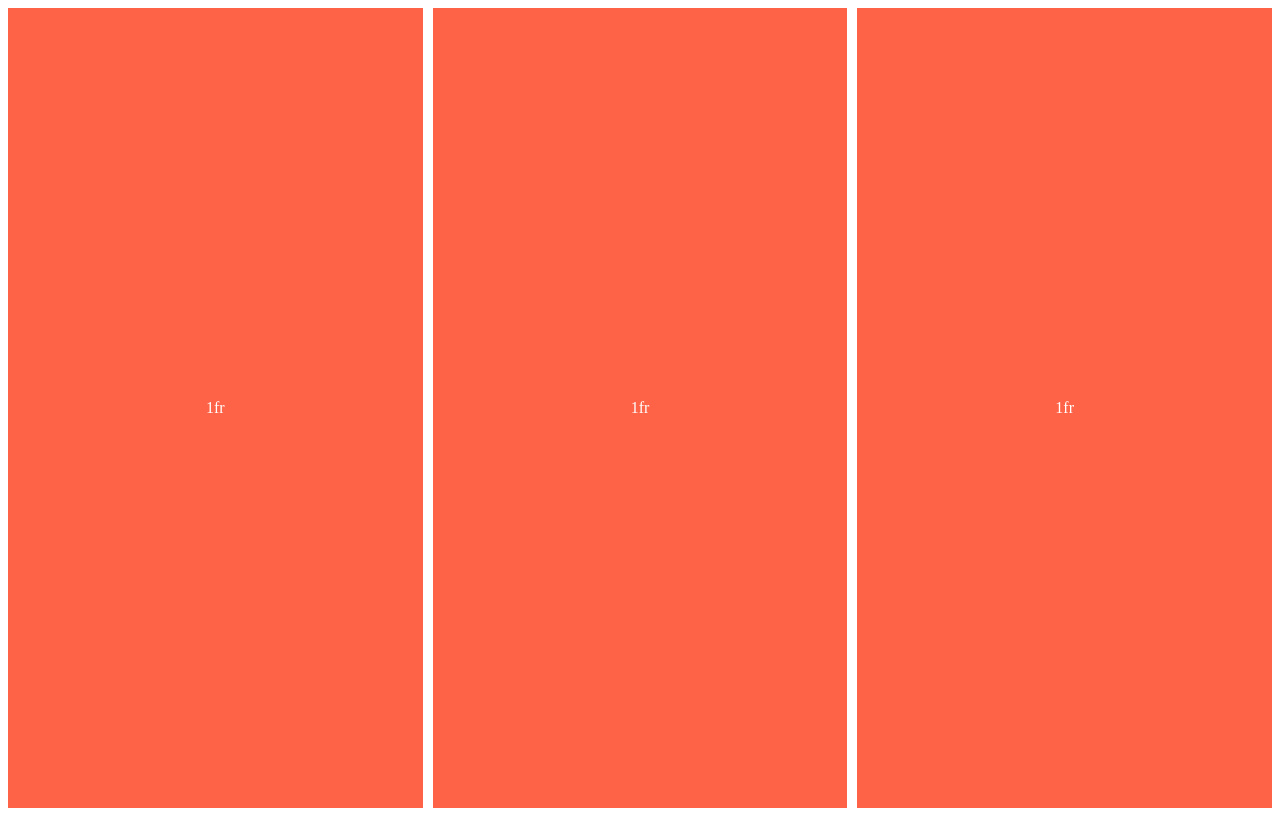
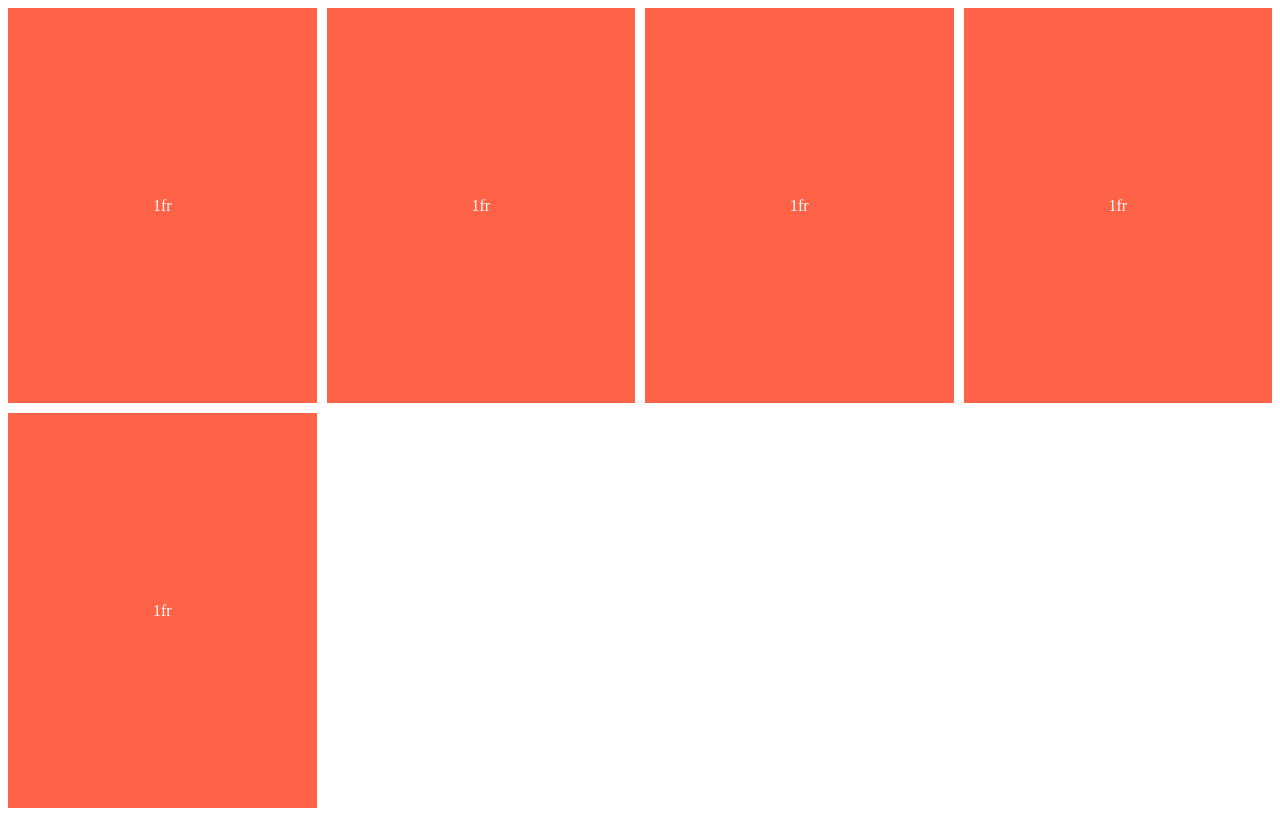
Before and after one commit to LEEMYEONGUK/css-layout, a website built with Vite: page grid/index.html in a window 1280 px wide. Built offline with nearby package versions, Linux system fonts and the light colour scheme.

Commit message:
grid-auto-fill_fit

```diff
--- a/grid/index.html
+++ b/grid/index.html
@@ -12,6 +12,8 @@
       <div class="child">1fr</div>
       <!-- <div class="child">This text is long! ⚡️⚡️⚡️ CSS Grid Rules!</div> -->
       <div class="child">1fr</div>
+      <div class="child">1fr</div>
+      <div class="child">1fr</div>
       <!-- <div class="child">1</div>
       <div class="child">2</div>
       <div class="child">3</div>
--- a/grid/style.css
+++ b/grid/style.css
@@ -2,9 +2,10 @@
   display: grid;
   gap: 10px;
   height: 100vh;
-  grid-template-columns: 1fr minmax(250px, 1fr) 1fr;
-  /* grid-template-columns: repeat(3, minmax(300px, 1fr)); */
-
+  /* fill이 여백 살림 fit은 여백 채움*/
+  grid-template-columns: repeat(auto-fill, minmax(300px, 1fr))
+  /* auto-fill, auto-fit 같아 보이지만 여백이 있을 때 차이 드러남 */
+  /* grid-template-columns: repeat(auto-fit, minmax(300px, 1fr)) */
 }
 
 .child {
```
